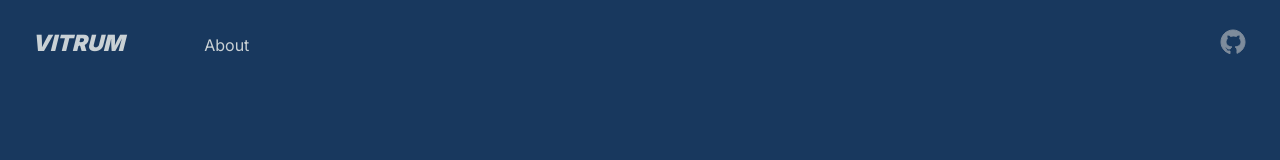
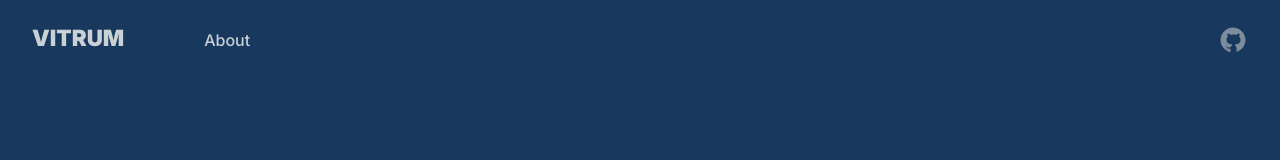
Before and after one commit to eliassebastian/vitrum-frontend, a Next.js app: page / in a window 1280 px wide. Shown: the top 160 px of the page. Built offline with nearby package versions, Linux system fonts and the light colour scheme.

Commit message:
style: default header set 55px

```diff
--- a/app/(default)/Header/DefaultHeader.module.scss
+++ b/app/(default)/Header/DefaultHeader.module.scss
@@ -6,12 +6,13 @@
         top: 0;
         left: 0;
         width: 100vw;
+        height: 55px;
         display: flex;
         justify-content: space-between;
-        align-items: center;
+        align-items: flex-end;
         background-color: var(--backgroundcolor-accentone);
         z-index: 10;
-        padding: 1.6rem 2rem;
+        padding: 0 2rem;
         color: var(--forecolor);
         //border-bottom: 1px solid var(--graycolor);
     }
@@ -39,16 +40,14 @@
 
 .home__link {
     font-family: var(--interfont);
-    font-variation-settings: 'wght' 900, 'slnt' -10;
-    font-weight: 900;
-    font-style: italic;
+    font-variation-settings: 'wght' 900, 'slnt' -5;
     font-size: 1.4rem;
 }
 
 .nav__links {
     a {
         font-family: var(--interfont);
-        font-variation-settings: 'wght' 400;
+        font-variation-settings: 'wght' 500;
         font-size: 1rem;
         transition: color 200ms ease-in-out;
 
```
